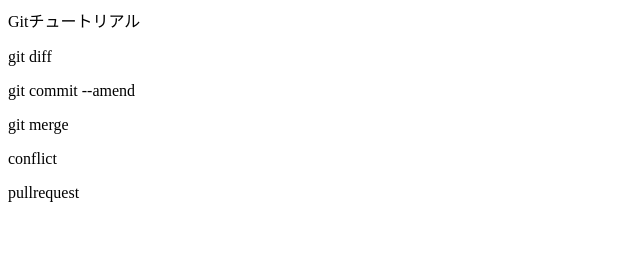
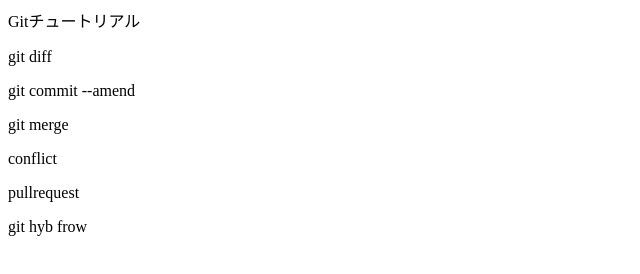
Before and after one commit to ta-a-i-ltu-i/git_tutorial, a plain HTML site: page index.html in a window 1280 px wide. Shown: the whole page, without its empty margins (0-640 px from the left). Drawn offline with Linux system fonts and the light colour scheme.

Commit message:
github_frowを追記

```diff
--- a/index.html
+++ b/index.html
@@ -5,3 +5,4 @@
 <p>git merge</p>
 <p>conflict</p>
 <p>pullrequest</p>
+<p>git hyb frow</p>
```
